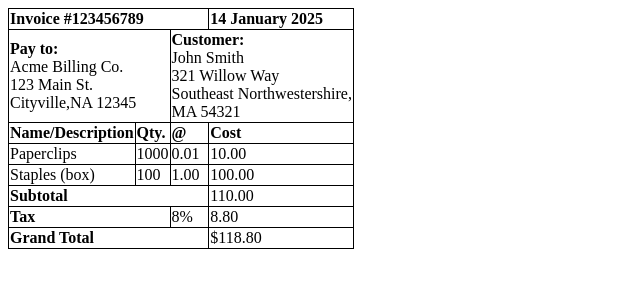
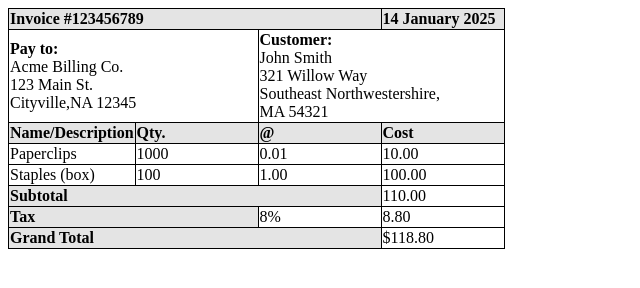
Before and after one commit to ranchhodrajk/html5-demo, a plain HTML site: page Table/table.html in a window 1280 px wide. Shown: the whole page, without its empty margins (0-640 px from the left). Drawn offline with Linux system fonts and the light colour scheme.

Commit message:
Table Information Updated

```diff
--- a/Table/table.css
+++ b/Table/table.css
@@ -1,6 +1,11 @@
-table,tr,td,th{
+table{
+    border-collapse: collapse;
     border: 1px solid black;
 }
-table{
-    border-collapse: collapse;
+tr,td{
+    border: 1px solid black;
+    min-width: 120px;
 }
+.bg-color-grey{
+    background-color: rgb(228, 228, 228);
+}
--- a/Table/table.html
+++ b/Table/table.html
@@ -9,8 +9,8 @@
     <title>HTML Table</title>
 </head>
 <body>
-    <table class="main-table">
-        <tr>
+    <table>
+        <tr class="bg-color-grey">
             <td colspan="3"> <b> Invoice #123456789 </b> </td>
             <td> <b> 14 January 2025 </b> </td>
         </tr>
@@ -28,7 +28,7 @@
                 Southeast Northwestershire, <br> MA 54321
             </td>
         </tr>
-        <tr>
+        <tr class="bg-color-grey">
             <td> <b> Name/Description </b></td>
             <td> <b> Qty. </b></td>
             <td> <b> @ </b></td>
@@ -47,16 +47,16 @@
             <td>100.00</td>
         </tr>
         <tr>
-            <td colspan="3"> <b> Subtotal </b> </td>
+            <td colspan="3" class="bg-color-grey"> <b> Subtotal </b> </td>
             <td>110.00</td>
         </tr>
         <tr>
-            <td colspan="2"> <b> Tax </b></td>
+            <td colspan="2" class="bg-color-grey"> <b> Tax </b></td>
             <td>8%</td>
             <td>8.80</td>
         </tr>
         <tr>
-            <td colspan="3"> <b> Grand Total </b></td>
+            <td colspan="3" class="bg-color-grey"> <b> Grand Total </b></td>
             <td>$118.80</td>
         </tr>
     </table>
```
